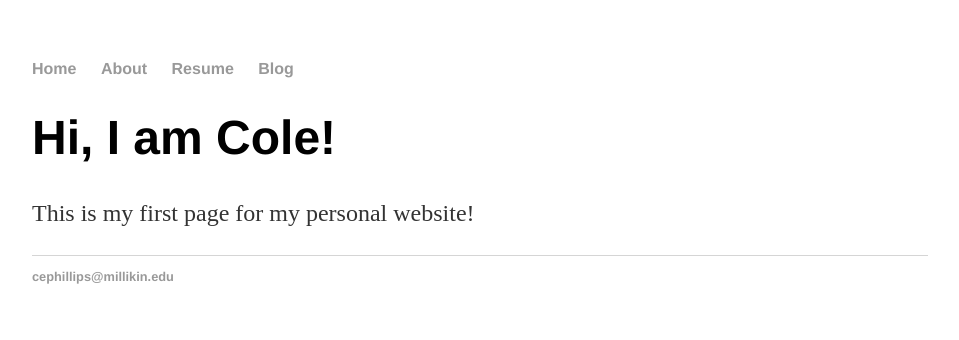
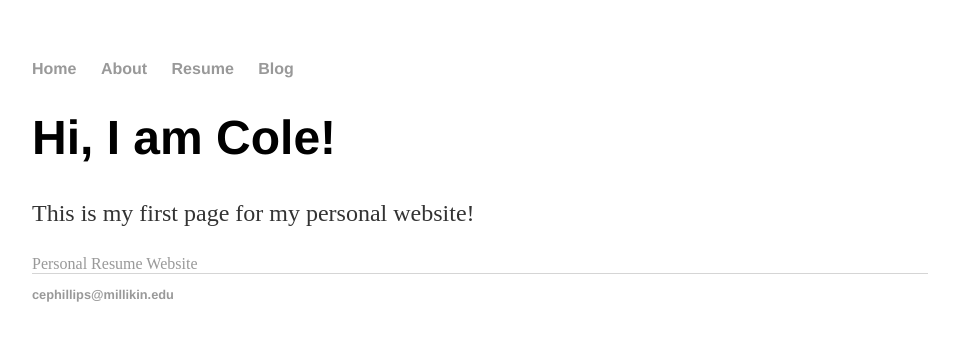
Before and after one commit to coleephil/coleephil, a plain HTML site: page index.html in a window 1280 px wide. Shown: the whole page, without its empty margins (160-1119 px from the left). Drawn offline with Linux system fonts and the light colour scheme.

Commit message:
Update index.html

```diff
--- a/index.html
+++ b/index.html
@@ -18,6 +18,7 @@
        <h1>Hi, I am Cole!</h1>
        <p>This is my first page for my personal website!</a></p>
      </div>
+ <a href="https://codepen.io/coleephil/pen/PoOOZOV">Personal Resume Website</a>
    </div>
    <footer>
    <ul>
```
